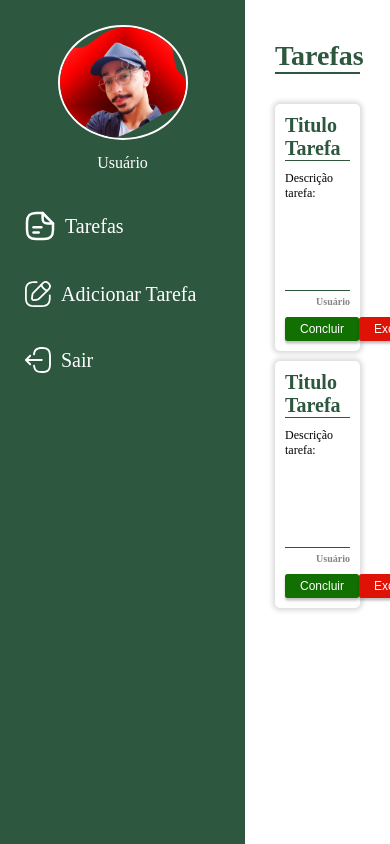
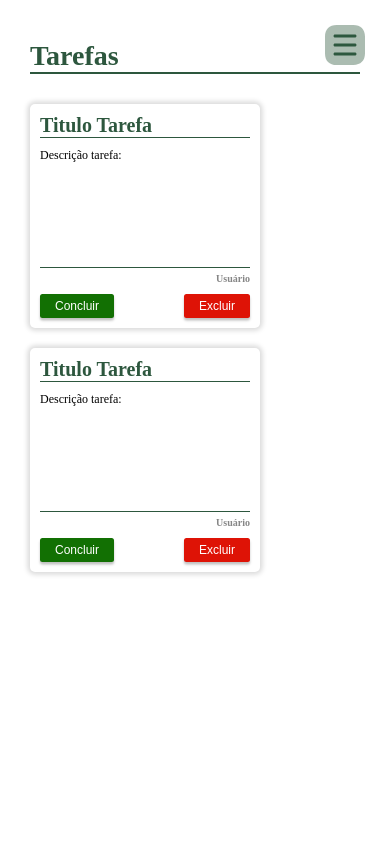
Before and after one commit to Epiled/lista-de-tarefas-simples, a PHP site: page /tarefas.html in a window 390 px wide; the page is wider, and only the part inside the window is pictured. Run offline with PHP 8.4, Linux system fonts and the light colour scheme.

Commit message:
Conclução dos estilos e configuração do menu mobile

```diff
--- a/src/css/menu.css
+++ b/src/css/menu.css
@@ -1,15 +1,20 @@
 .menu {
-  position: fixed;
+  position: absolute;
   top: 0;
-  left: 0;
+  left: -24.5rem;
+  color: var(--branco);
   background-color: var(--cor-principal);
-  height: 100vh;
   display: flex;
   flex-direction: column;
+  padding: 2.5rem;
   width: 24.5rem;
-  color: var(--branco);
+  height: 100vh;
   text-align: center;
-  padding: 2.5rem;
+  transition: left .5s;
+}
+
+.menu--ativo {
+  left: 0;
 }
 
 .menu__imagem {
@@ -41,8 +46,23 @@
   padding: 1rem 0;
 }
 
+.menu__btn {
+  position: fixed;
+  top: 2.5rem;
+  right: 2.5rem;
+  background: var(--branco);
+  padding: 0;
+  border: 0;
+}
+
+.menu__btn[disabled] {
+  display: none;
+}
+
 @media screen and (min-width: 834px) {
   .menu {
+    position: fixed;
+    left: 0rem;
     width: 30rem;
   }
 
@@ -58,4 +78,8 @@
   .menu__navegacao {
     font-size: 2.4rem;
   }
+
+  .menu__btn {
+    display: none;
+  }
 }
--- a/src/css/principal.css
+++ b/src/css/principal.css
@@ -1,5 +1,4 @@
 .principal {
-  margin-left: 24.5rem;
   padding: 4rem 3rem;
 }
 
@@ -14,6 +13,7 @@
 @media screen and (min-width: 834px) {
   .principal {
     margin-left: 30rem;
+    transition: margin .5s;
   }
 
   .principal__titulo {
--- a/src/css/tarefas.css
+++ b/src/css/tarefas.css
@@ -1,7 +1,7 @@
 .tarefas {
   display: flex;
   flex-wrap: wrap;
-  gap: 1rem;
+  gap: 2rem;
 
 }
 
--- /dev/null
+++ b/src/js/menu.js
@@ -0,0 +1,15 @@
+const menu = document.querySelector('[data-menu]');
+const menuAbrir = menu.querySelector('[data-menu-abrir]');
+const menuFechar = menu.querySelector('[data-menu-fechar]');
+
+menuAbrir.addEventListener('click', () => {
+  menu.classList.toggle('menu--ativo');
+  menuAbrir.disabled = true;
+  menuFechar.disabled = false;
+});
+
+menuFechar.addEventListener('click', () => {
+  menu.classList.toggle('menu--ativo');
+  menuAbrir.disabled = false;
+  menuFechar.disabled = true;
+});
--- a/src/tarefas.html
+++ b/src/tarefas.html
@@ -16,7 +16,7 @@
 </head>
 
 <body>
-  <header class="menu">
+  <header class="menu" data-menu>
     <img class="menu__imagem" src="./assets/images/eu-sobre.png" alt="">
     <span class="menu__user">Usuário</span>
     <nav class="menu__navegacao">
@@ -46,7 +46,22 @@
         Sair
       </a>
     </nav>
+
+    <button class="menu__btn" data-menu-abrir>
+      <svg xmlns="http://www.w3.org/2000/svg" width="40" height="40" viewBox="0 0 40 40" fill="none">
+        <path opacity="0.4" d="M11.6059 0H28.3742C35.6578 0 40 4.34 40 11.62V28.36C40 35.66 35.6578 40 28.3742 40H11.6259C4.34223 40 6.86646e-05 35.66 6.86646e-05 28.38V11.62C-0.0199394 4.34 4.32222 0 11.6059 0Z" fill="#2D573E" />
+        <path d="M9.98489 12.5H29.9949C30.8153 12.5 31.4956 11.82 31.4956 11C31.4956 10.18 30.8153 9.5 29.9949 9.5H9.98489C9.16448 9.5 8.48414 10.18 8.48414 11C8.48414 11.82 9.16448 12.5 9.98489 12.5Z" fill="#2D573E" />
+        <path d="M9.98489 21.5H29.9949C30.8153 21.5 31.4956 20.82 31.4956 20C31.4956 19.18 30.8153 18.5 29.9949 18.5H9.98489C9.16448 18.5 8.48414 19.18 8.48414 20C8.48414 20.82 9.16448 21.5 9.98489 21.5Z" fill="#2D573E" />
+        <path d="M9.98489 30.5H29.9949C30.8153 30.5 31.4956 29.82 31.4956 29C31.4956 28.18 30.8153 27.5 29.9949 27.5H9.98489C9.16448 27.5 8.48414 28.18 8.48414 29C8.48414 29.82 9.16448 30.5 9.98489 30.5Z" fill="#2D573E" />
+      </svg>
+    </button>
+    <button class="menu__btn" disabled data-menu-fechar>
+      <svg xmlns="http://www.w3.org/2000/svg" width="40" height="41" viewBox="0 0 40 41" fill="none">
+        <path d="M28.3941 0H11.6258C4.34216 0 0 4.34216 0 11.6258V28.3741C0 35.6778 4.34216 40.0199 11.6258 40.0199H28.3741C35.6578 40.0199 39.9999 35.6778 39.9999 28.3941V11.6258C40.0199 4.34216 35.6778 0 28.3941 0ZM26.7333 24.6123C27.3136 25.1926 27.3136 26.153 26.7333 26.7333C26.4332 27.0335 26.053 27.1735 25.6728 27.1735C25.2926 27.1735 24.9124 27.0335 24.6123 26.7333L20.01 22.131L15.4077 26.7333C15.1075 27.0335 14.7273 27.1735 14.3471 27.1735C13.967 27.1735 13.5868 27.0335 13.2866 26.7333C12.7063 26.153 12.7063 25.1926 13.2866 24.6123L17.8889 20.01L13.2866 15.4077C12.7063 14.8274 12.7063 13.8669 13.2866 13.2866C13.8669 12.7063 14.8274 12.7063 15.4077 13.2866L20.01 17.8889L24.6123 13.2866C25.1926 12.7063 26.153 12.7063 26.7333 13.2866C27.3136 13.8669 27.3136 14.8274 26.7333 15.4077L22.131 20.01L26.7333 24.6123Z" fill="#2D573E" />
+      </svg>
+    </button>
   </header>
+
   <main class="principal">
     <h1 class="principal__titulo">
       Tarefas
@@ -89,8 +104,9 @@
         </div>
       </div>
     </div>
+  </main>
 
-  </main>
+  <script src="./js/menu.js"></script>
 </body>
 
 </html>
```
